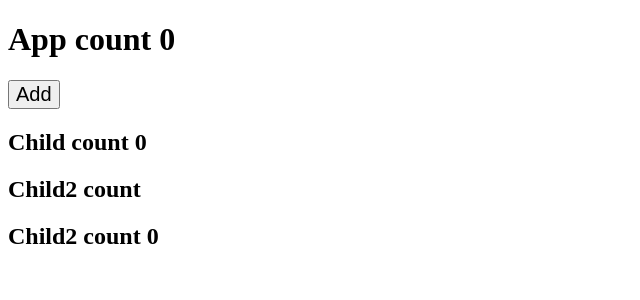
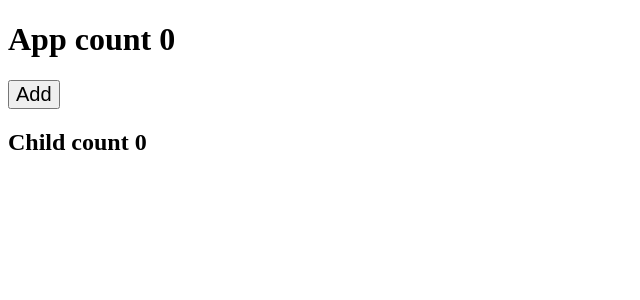
Before and after one commit to mate-academy/redux-from-scratch, a React (Create React App) app: page / in a window 1280 px wide. Shown: the top 300 px of the page, without its empty margins (0-640 px from the left). Built offline with nearby package versions, Linux system fonts and the light colour scheme.

Commit message:
Child was moved to a separate file

```diff
--- a/src/App.js
+++ b/src/App.js
@@ -1,5 +1,6 @@
 import React from 'react';
-import CountContext, { withCount } from './CountContext';
+import CountContext from './CountContext';
+import Child from './Child';
 
 class App extends React.Component{
   state = { count: 0 };
@@ -16,26 +17,16 @@ class App extends React.Component{
         <div className="App">
           <h1>App count {this.state.count}</h1>
           <button onClick={this.increase}>Add</button>
+
           <Child />
-          <Child2 />
-          <ChildWithCount />
         </div>
       </CountContext.Provider>
     );
   }
 }
 
-const Child = () => (
-  <CountContext.Consumer>
-    {(contextValue) => (
-      <h2>Child count {contextValue}</h2>
-    )}
-  </CountContext.Consumer>
-);
 
-const Child2 = (props) => <h2>Child2 count {props.count}</h2>;
 
-const ChildWithCount = withCount(Child2);
 
 
 
--- /dev/null
+++ b/src/Child.js
@@ -0,0 +1,19 @@
+import React from 'react';
+import { withCount } from './CountContext';
+
+const Child = (props) => (
+  <h2>Child count {props.count}</h2>
+);
+
+export default withCount(Child);
+
+
+
+
+// const Child = () => (
+//   <CountContext.Consumer>
+//     {(contextValue) => (
+//       <h2>Child count {contextValue}</h2>
+//     )}
+//   </CountContext.Consumer>
+// );
```
